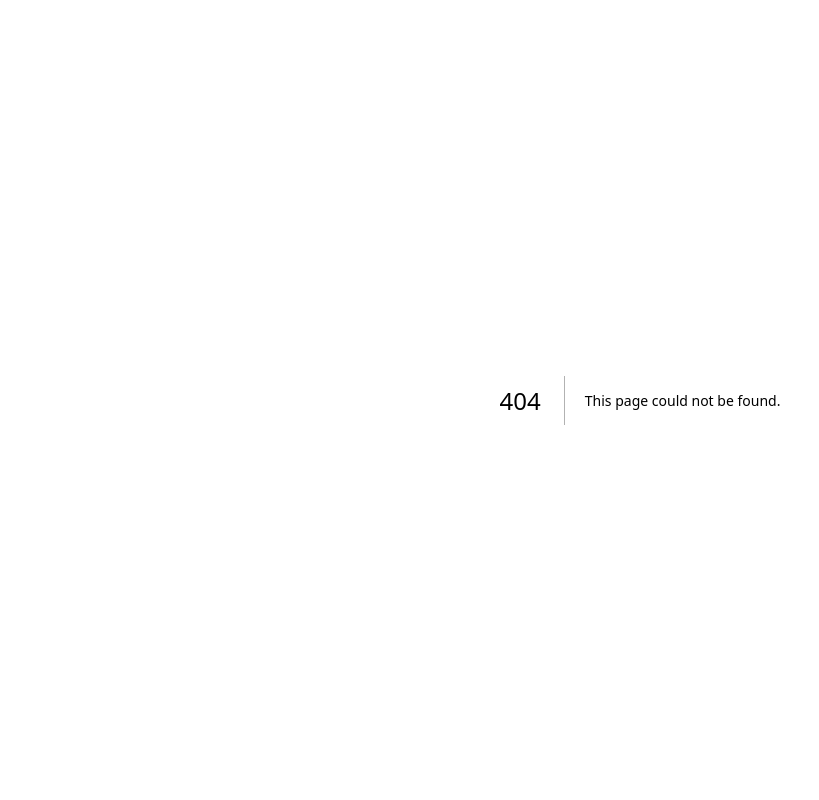
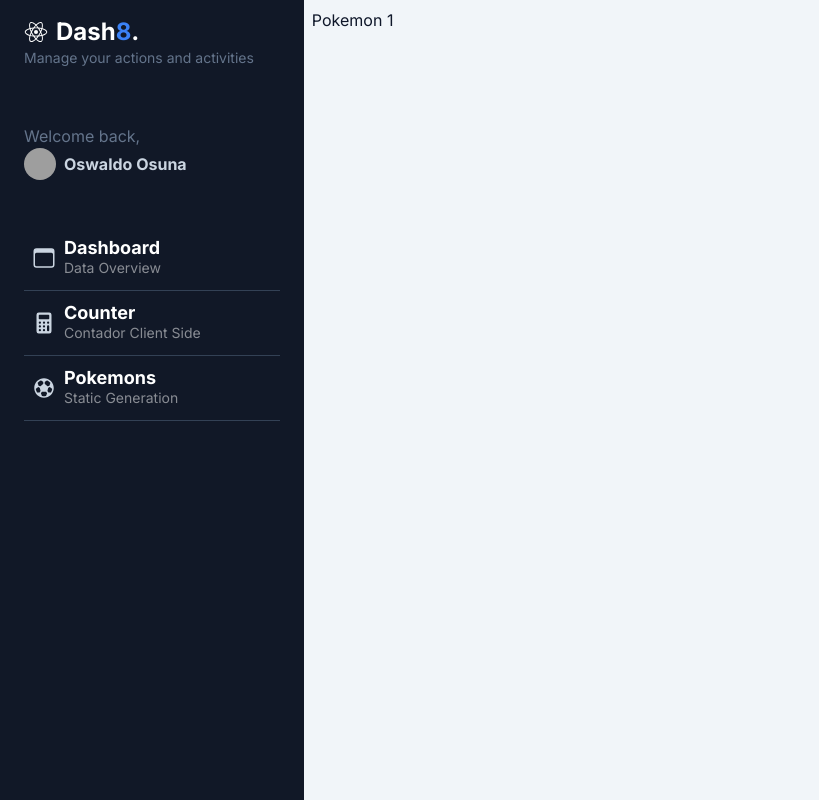
Before and after one commit to ososuna/next-learning, a Next.js app: page /dashboard/pokemon/1 in a window 1280 px wide. Before the commit this address had no page. Shown: the whole page, without its empty margins (0-819 px from the left). Built offline with nearby package versions, Linux system fonts and the light colour scheme; grey boxes are pictures that could not be loaded.

Commit message:
pokemon page url arguments

```diff
--- /dev/null
+++ b/app/dashboard/pokemon/[id]/page.tsx
@@ -0,0 +1,10 @@
+interface Props {
+  params: { id: string };
+}
+export default function PokemonPage({ params }: Props) {
+  return (
+    <div>
+      <h1>Pokemon { params.id }</h1>
+    </div>
+  );
+}
```
